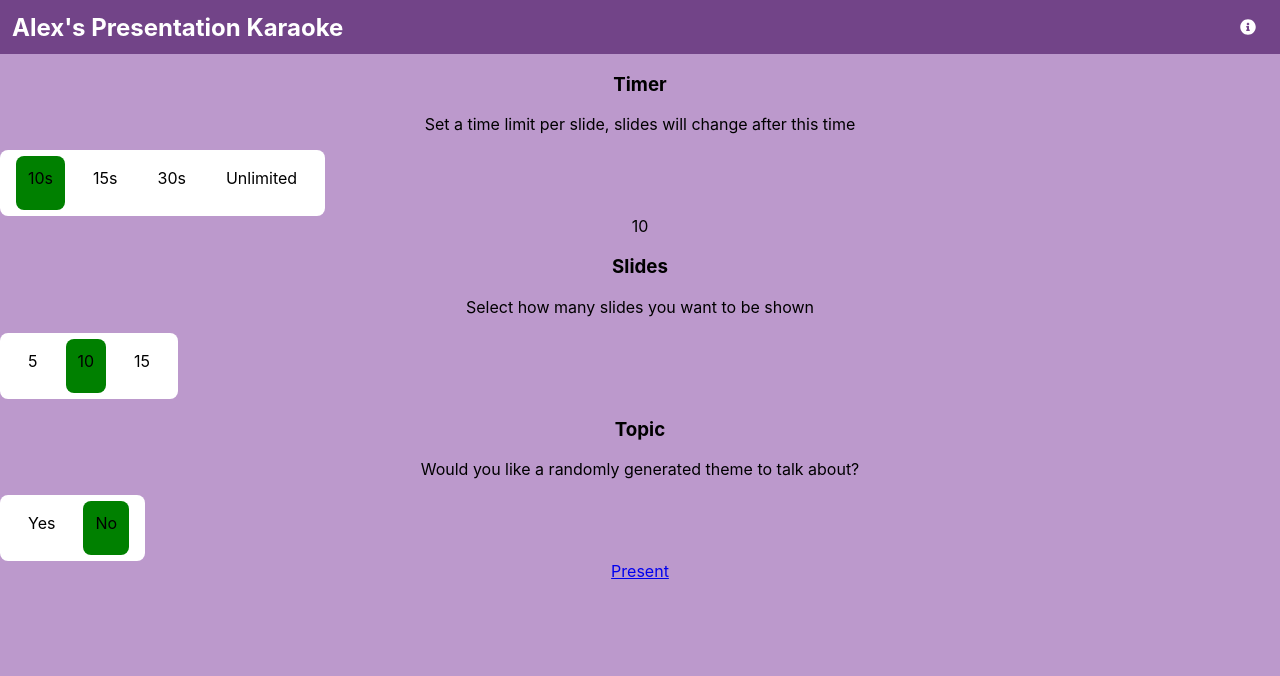
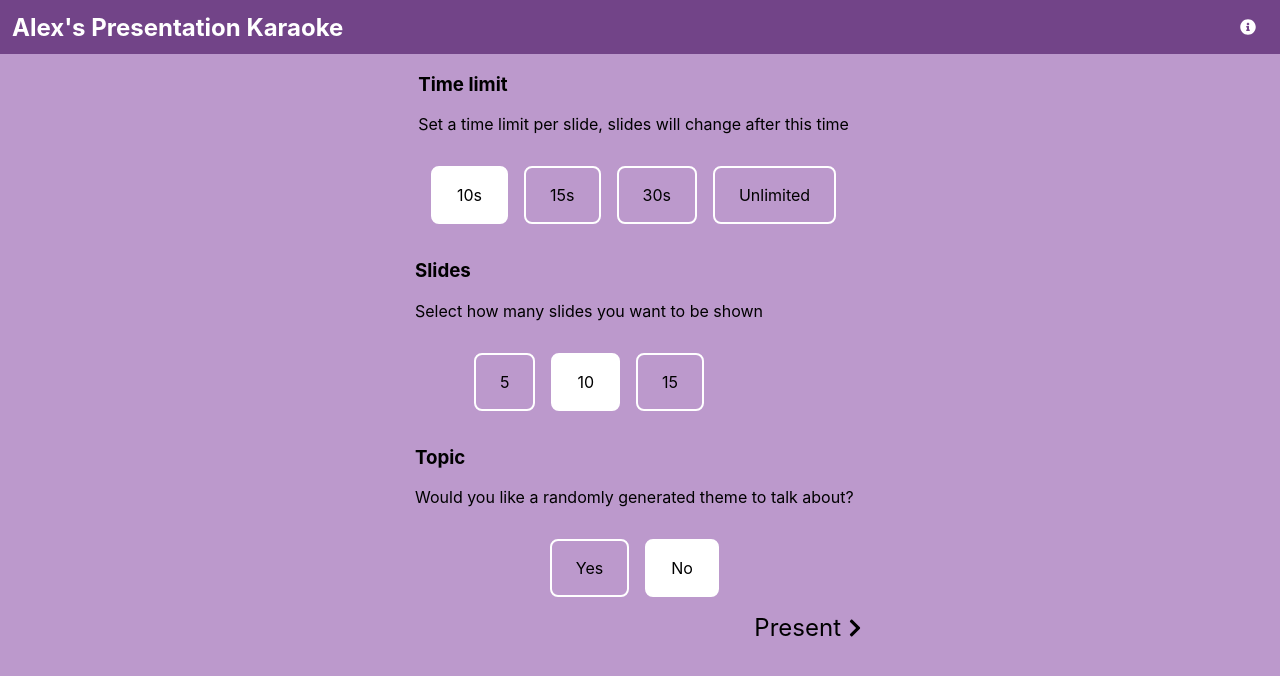
Before and after one commit to alex-jhnsn/presentation-karaoke, a React (Create React App) app: page /setup in a window 1280 px wide. Shown: the top 676 px of the page. Built offline with nearby package versions, Linux system fonts and the light colour scheme.

Commit message:
Makes setup page a little less gross

```diff
--- a/src/components/SetupForm.js
+++ b/src/components/SetupForm.js
@@ -1,6 +1,8 @@
 import "../css/FormControls.scss";
 import React, { useState } from 'react';
 import { Link } from 'react-router-dom';
+import { FontAwesomeIcon } from '@fortawesome/react-fontawesome';
+import { faChevronRight } from '@fortawesome/free-solid-svg-icons';
 
 function SetupForm() {
 
@@ -9,21 +11,24 @@ function SetupForm() {
   const [theme, setTheme] = useState("false");
 
   return (
-    <div>
+    <div className="setupForm">
         <TimeLimit value={timeLimit} onChange={(e) => {setTimeLimit(e.target.value)}}/>
         <Slides value={slides} onChange={(e) => {setSlides(e.target.value)}}/>
         <Theme value={theme} onChange={(e) => {setTheme(e.target.value)}}/>
 
-        <Link to={`/present?theme=${theme}&slides=${slides}&timer=${timeLimit}`}>Present</Link>
+        <Link className="btnLink" to={`/present?theme=${theme}&slides=${slides}&timer=${timeLimit}`}>
+          Present
+          <FontAwesomeIcon icon={faChevronRight} className="icon" />
+        </Link>
     </div>
   );
 }
 
 function TimeLimit(props) {
   return (
-    <div>
-      <div>
-        <h3>Timer</h3>
+    <div className="inputContainer">
+      <div className="inputLabel">
+        <h3>Time limit</h3>
         <p>Set a time limit per slide, slides will change after this time</p>
       </div>
       <div className="radioContainer">
@@ -36,7 +41,6 @@ function TimeLimit(props) {
         <input type="radio" id="timelimit_0" name="timelimit" value="0" checked={props.value === "0"} onChange={props.onChange} />
         <label htmlFor="timelimit_0">Unlimited</label>
       </div>
-      {props.value}
     </div>
   );
 }
@@ -62,8 +66,8 @@ function Slides(props) {
 
 function Theme(props) {
   return (
-    <div>
-      <div>
+    <div className="inputContainer">
+      <div className="inputLabel">
         <h3>Topic</h3>
         <p>Would you like a randomly generated theme to talk about?</p>
       </div>
--- a/src/css/FormControls.scss
+++ b/src/css/FormControls.scss
@@ -1,29 +1,59 @@
+.setupForm {
+  width: 450px;
+  margin: 0 auto;
+  display: flex;
+  flex-direction: column;
+  align-items: flex-start;
+}
+
 .inputContainer {
+  display: flex;
+  flex-direction: column;
+  justify-content: flex-start;
+  align-items: center;
+}
 
+.inputLabel {
+  text-align: left;
 }
 
 .radioContainer {
-  height: 50px;
-  border-radius: 8px;
-  background-color: white;
-  width: fit-content;
   padding: 8px;
   display: flex;
-  align-items: center;
 
   > input {
     display: none;
   }
 
   input:checked + label {
-    background-color: green;
+    background-color: white;
   }
 
   > label {
     display: block;
     height: 30px;
-    padding: 12px;
+    padding: 12px 24px;
     border-radius: 8px;
     margin: 8px;
+    border: 2px solid white;
+    display: flex;
+    align-items: center;
+    transition: background-color 0.5s ease-in-out;
   }
 }
+
+.btnLink {
+  align-self: flex-end;
+  text-decoration: none;
+  color: #000;
+  font-size: 24px;
+  cursor: pointer;
+  display: flex;
+  align-items: center;
+
+  .icon {
+    width: 20px;
+    height: 20px;
+    padding-left: 4px;
+  }
+}
```
